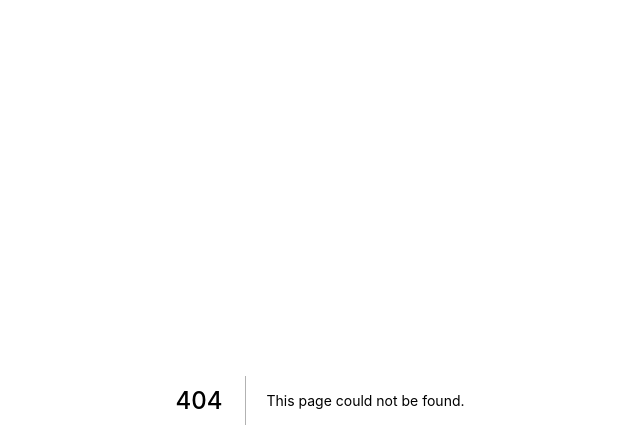
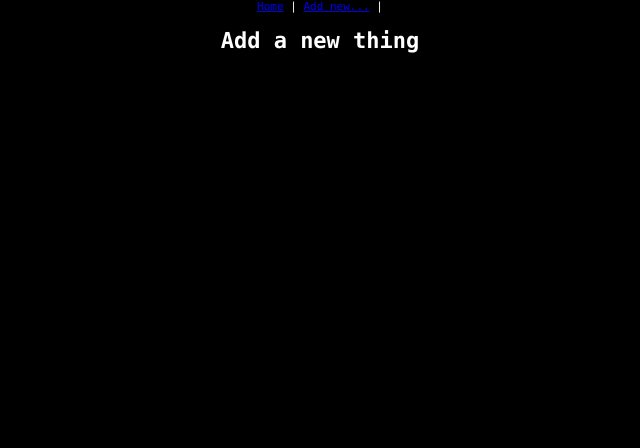
Before and after one commit to alexpriceco/framed, a Next.js app: page /new in a window 1280 px wide. Before the commit this address had no page. Shown: the top 448 px of the page, without its empty margins (320-960 px from the left). Built offline with nearby package versions, Linux system fonts and the light colour scheme.

Commit message:
Reset body style, add new page

```diff
--- a/components/Layout.tsx
+++ b/components/Layout.tsx
@@ -1,38 +1,53 @@
 import * as React from 'react'
 import Link from 'next/link'
 import Head from 'next/head'
+import styled from 'styled-components'
 
 type LayoutProps = {
   title?: string
 }
 
-const layoutStyle = {
-  margin: 20,
-  padding: 20,
-  border: '1px solid #DDD'
-}
+const StyledLayout = styled.div`
+  display: flex;
+  flex-direction: column;
+  justify-content: center;
+  align-items: center;
+`
 
 const Layout: React.FunctionComponent<LayoutProps> = ({ children, title }) => (
-  <div style={layoutStyle}>
+  <StyledLayout>
     <Head>
       <title>{title}</title>
       <meta charSet="utf-8" />
       <meta name="viewport" content="initial-scale=1.0, width=device-width" />
     </Head>
+
+    <style jsx global>{`
+      body {
+        background: #000;
+        font: 11px menlo;
+        color: #fff;
+        margin: 0;
+        padding: 0;
+        min-width: 100vw;
+        min-height: 100vh;
+      }
+    `}</style>
+
     <header>
       <nav>
         <Link href="/">
           <a>Home</a>
         </Link>{' '}
         |{' '}
-        <Link href="/about">
-          <a>About</a>
+        <Link href="/new">
+          <a>Add new...</a>
         </Link>{' '}
         |{' '}
       </nav>
     </header>
     {children}
-  </div>
+  </StyledLayout>
 )
 
 export default Layout
--- a/now.json
+++ b/now.json
@@ -1,5 +1,5 @@
 {
-  "version": 1,
+  "version": 2,
   "name": "theframedapp",
   "builds": [{ "src": "next.config.js", "use": "@now/next" }]
 }
--- a/package.json
+++ b/package.json
@@ -9,11 +9,13 @@
   "dependencies": {
     "next": "^9.1.4",
     "react": "^16.12.0",
-    "react-dom": "^16.12.0"
+    "react-dom": "^16.12.0",
+    "styled-components": "^4.4.1"
   },
   "devDependencies": {
     "@types/node": "^12.12.14",
     "@types/react": "^16.9.13",
+    "@types/styled-components": "^4.4.0",
     "typescript": "^3.7.2"
   }
 }
--- /dev/null
+++ b/pages/new.tsx
@@ -0,0 +1,12 @@
+import React from 'react'
+import Layout from '../components/Layout'
+
+const Index: React.FunctionComponent = () => {
+  return (
+    <Layout>
+      <h1>Add a new thing</h1>
+    </Layout>
+  )
+}
+
+export default Index
```
Also changed, not shown: 1 other file (tests, documents, lock files or other folders).
